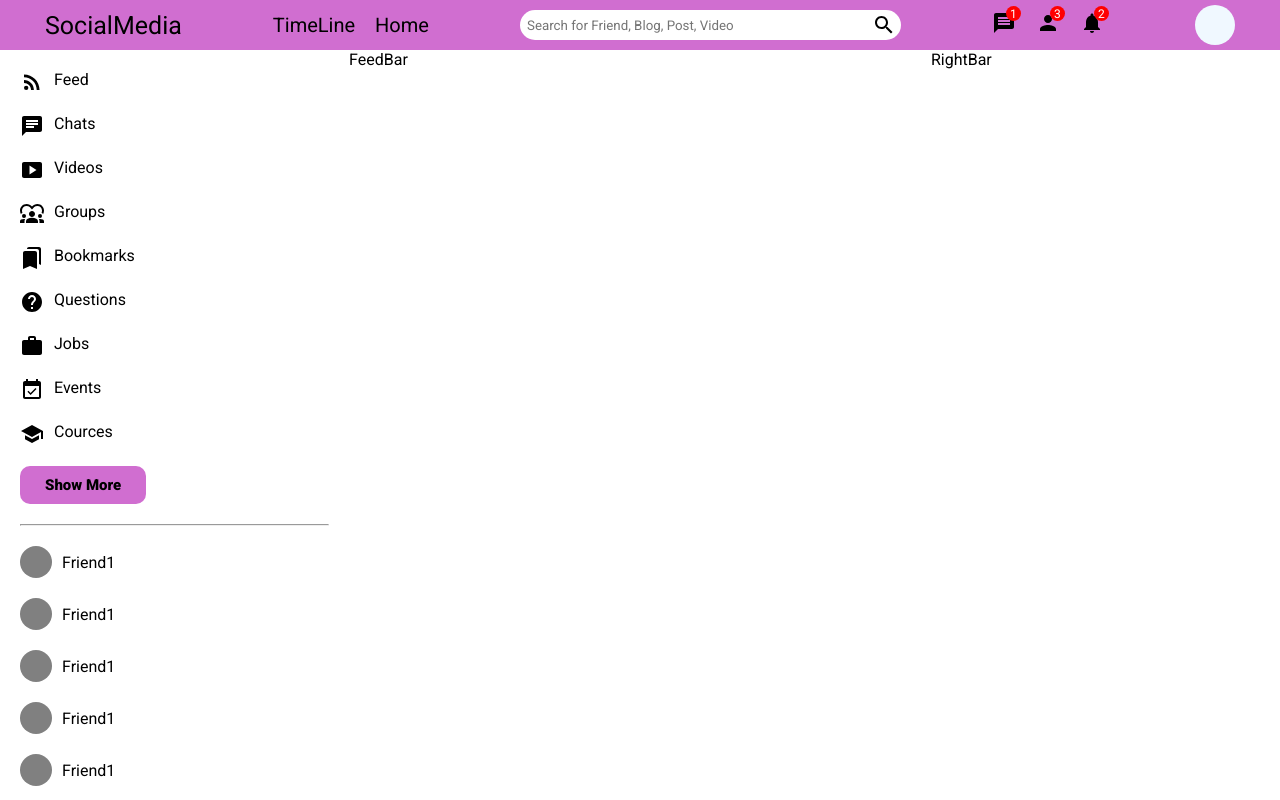
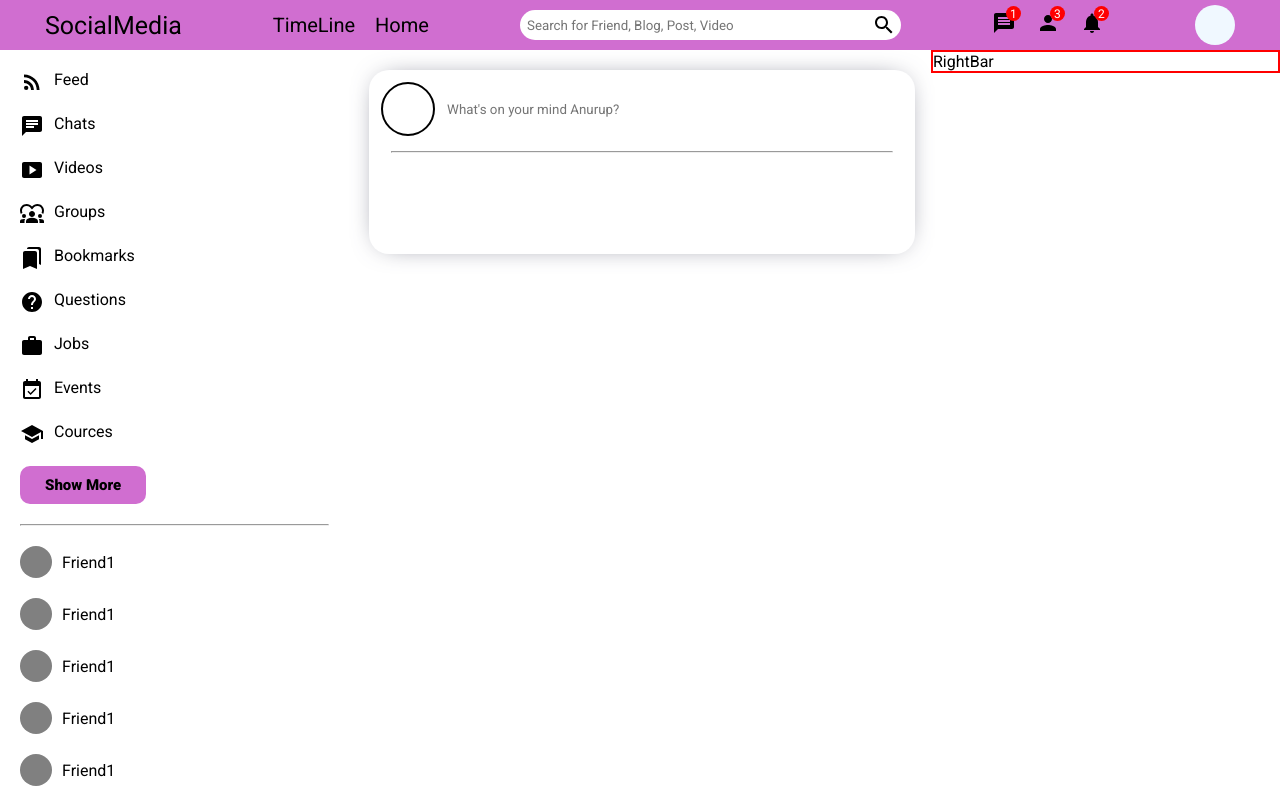
Before and after one commit to anurupkoli/socialMedia, a React (Create React App) app: page / in a window 1280 px wide. Built offline with nearby package versions, Linux system fonts and the light colour scheme.

Commit message:
Creating share box

```diff
--- a/src/components/feed/Feed.jsx
+++ b/src/components/feed/Feed.jsx
@@ -1,10 +1,11 @@
 import React from 'react'
 import './feed.css'
+import Share from '../share/Share'
 
 export default function Feed() {
   return (
-    <div>
-      FeedBar
-    </div>
+    <>
+      <Share/>
+    </>
   )
 }
--- a/src/components/rightbar/Rightbar.jsx
+++ b/src/components/rightbar/Rightbar.jsx
@@ -3,7 +3,7 @@ import './rightbar.css'
 
 export default function Rightbar() {
   return (
-    <div>
+    <div className='rightBar' >
       RightBar
     </div>
   )
--- a/src/components/rightbar/rightbar.css
+++ b/src/components/rightbar/rightbar.css
@@ -0,0 +1,3 @@
+.rightBar{
+    border: 2px solid red;
+}
--- /dev/null
+++ b/src/components/share/Share.jsx
@@ -0,0 +1,23 @@
+import React from 'react'
+import './share.css'
+
+export default function Share() {
+  return (
+    <>
+        <div className="share">
+            <div className="shareContainer1">
+            <div className="shareTop">
+                <div className="shareImg">
+
+                </div>
+                <input type="text" className='shareText' placeholder="What's on your mind Anurup?" />
+            </div>
+            <hr />
+            <div className="shareBottom">
+
+            </div>
+            </div>
+        </div>
+    </>
+  )
+}
--- /dev/null
+++ b/src/components/share/share.css
@@ -0,0 +1,41 @@
+.share {
+    padding: 20px;
+}
+
+.shareContainer1 {
+    width: 100%;
+    height: 180px;
+    border-radius: 20px;
+    padding: 2px;
+    -webkit-box-shadow: 0px 0px 28px -13px rgba(66, 68, 90, 1);
+    -moz-box-shadow: 0px 0px 28px -13px rgba(66, 68, 90, 1);
+    box-shadow: 0px 0px 28px -13px rgba(66, 68, 90, 1);
+}
+
+.shareTop {
+    display: flex;
+    align-items: center;
+    padding: 10px;
+}
+
+.shareImg {
+    width: 50px;
+    height: 50px;
+    border-radius: 50%;
+    border: 2px solid black;
+    margin-right: 10px;
+}
+
+.shareText {
+    width: 80%;
+    height: 30px;
+    border: none;
+}
+
+.shareText:focus {
+    outline: none;
+}
+
+.share hr {
+    margin: 5px 20px;
+}
```
